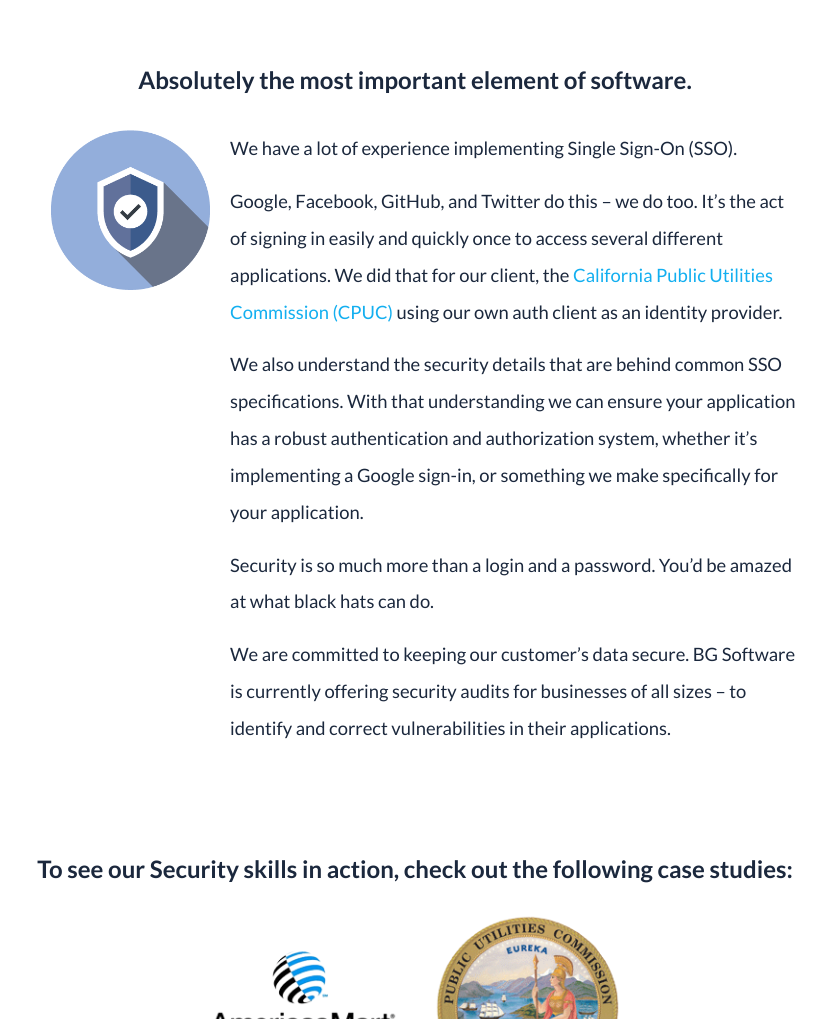
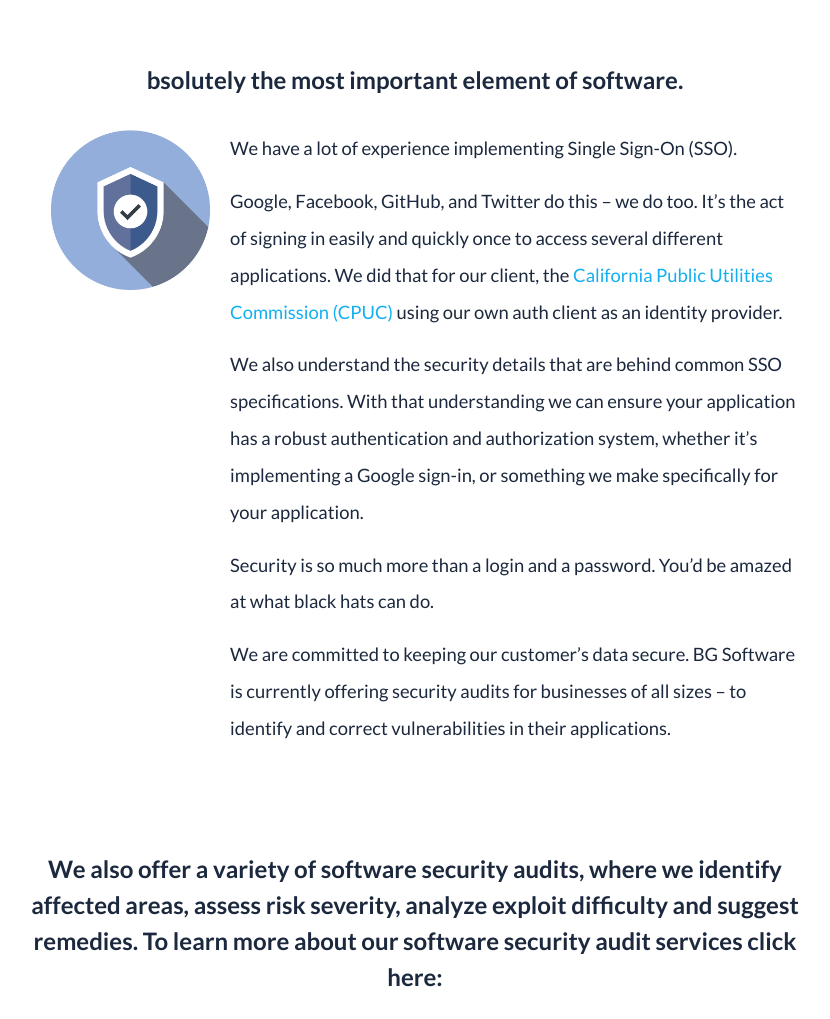
Before and after one commit to bgsoftware/company-site, a Jekyll site: the page built from capabilities/security.html, in a window 1280 px wide and 1400 px high, scrolled down 389 px. Shown: the part 195-1214 px from the top of the window, without its empty margins (225-1055 px from the left). Built offline with Jekyll 4.4.1, drawn with Linux system fonts in a browser that asks for light colours; comment, search, counter and statistics services are not loaded; grey boxes are pictures that could not be loaded.

Commit message:
Add link button to capabilities/security.html

```diff
--- a/capabilities/security.html
+++ b/capabilities/security.html
@@ -9,20 +7,75 @@ of our strengths!"
 tags: [Security]
 
 title: Security
+---
 
-subtitle: "Absolutely the most important element of software."
 
-text: '<p>We have a lot of experience implementing Single Sign-On (SSO).</p>
-<p>Google, Facebook, GitHub, and Twitter do this – we do too. It’s the act of signing in easily and quickly once to
-access several different applications. We did that for our client, the
-<a href="/case-studies/cpuc.html" class="color-teal hover-color-dark-blue">California Public Utilities Commission (CPUC)</a>
-using our own auth client as an identity provider.</p>
-<p>We also understand the security details that are behind common SSO specifications. With that understanding we
-can ensure your application has a robust authentication and authorization system, whether it’s implementing a Google
-sign-in, or something we make specifically for your application.</p>
-<p>Security is so much more than a login and a password. You’d be amazed at what black hats can do.</p>
-<p>We are committed to keeping our customer’s data secure. BG Software is currently offering security audits for
-businesses of all sizes – to identify and correct vulnerabilities in their applications.</p>'
+{% assign headerText1 = page.title %}
+{% include header.html %}
+<div id="capability" class="sm-dynamic-px-container py-5">
+  <div class="capability__video-container mx-auto py-4">
+    <video controls class="rounded-lg w-100"
+      poster="/assets/images/services/video-thumbnails/security.png">
+      <source src="/assets/videos/capabilities/security.mp4" type="video/mp4">
+    </video>
+  </div>
 
-case-study-excludes: "acca,bayren"
----
+  <div class="py-6">
+    <h2 class="mx-auto text-center">bsolutely the most important element of software.</h2>
+    <div class="capability__image-text-container d-flex py-4">
+      <div class="capability-image-container align-items-start justify-content-center">
+        <img class="w-80" src="/assets/images/services/security_icon.png" alt="security icon">
+      </div>
+      <div class="capability-text font-size-md line-height-2">
+        <p>We have a lot of experience implementing Single Sign-On (SSO).</p>
+        <p>Google, Facebook, GitHub, and Twitter do this – we do too. It’s the act of signing in
+          easily and quickly once to access several different applications. We did that
+          for our client, the
+          <a href="/case-studies/cpuc.html" class="color-teal hover-color-dark-blue">
+            California Public Utilities Commission (CPUC)</a>
+          using our own auth client as an identity provider.
+        </p>
+        <p>We also understand the security details that are behind common SSO
+          specifications. With that understanding we can ensure your application
+          has a robust authentication and authorization system, whether it’s
+          implementing a Google sign-in, or something we make specifically for
+          your application.
+        </p>
+        <p>Security is so much more than a login and a password. You’d be
+          amazed at what black hats can do.
+        </p>
+        <p>We are committed to keeping our customer’s data secure. BG Software
+          is currently offering security audits for businesses of all sizes – to
+          identify and correct vulnerabilities in their applications.
+        </p>
+      </div>
+    </div>
+  </div>
+
+  <div class="py-4 text-center">
+    <h2 class="pb-3 mx-auto">
+      We also offer a variety of software security audits, where we identify affected
+      areas, assess risk severity, analyze exploit difficulty and suggest remedies.
+      To learn more about our software security audit services click here:
+    </h2>
+    {%- include button.html link="/security/audit.html" text="Security Audit" -%}
+  </div>
+
+  {% assign excludes = "acca,bayren" | split: "," %}
+  <div class="pt-4 pb-10 text-center">
+    <h2 class="pb-3 mx-auto">
+      To see our Security skills in action, check out the following case
+      {% if excludes.size >= 3 %}
+      study:
+      {% else %}
+      studies:
+      {% endif %}
+    </h2>
+    <div class="d-flex w-100 justify-content-center pb-5">
+      {% include case-studies.html %}
+    </div>
+  </div>
+
+
+  {%- include pre-footer-buttons.html -%}
+</div>
```
Also changed, not shown: other parts of capabilities/security.html (+1 -3 lines).
